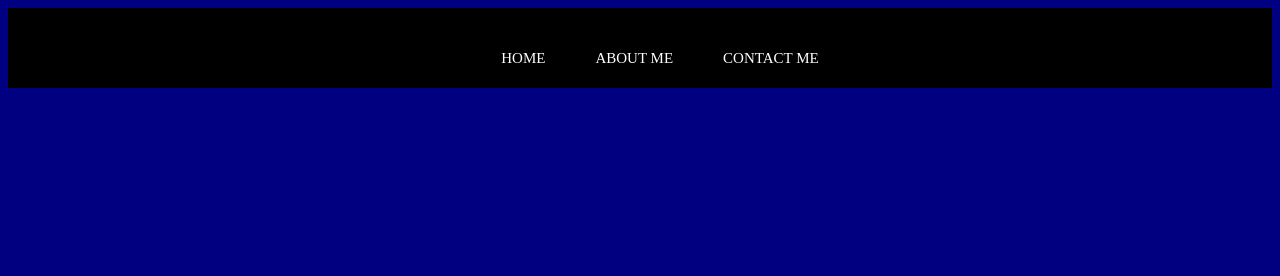
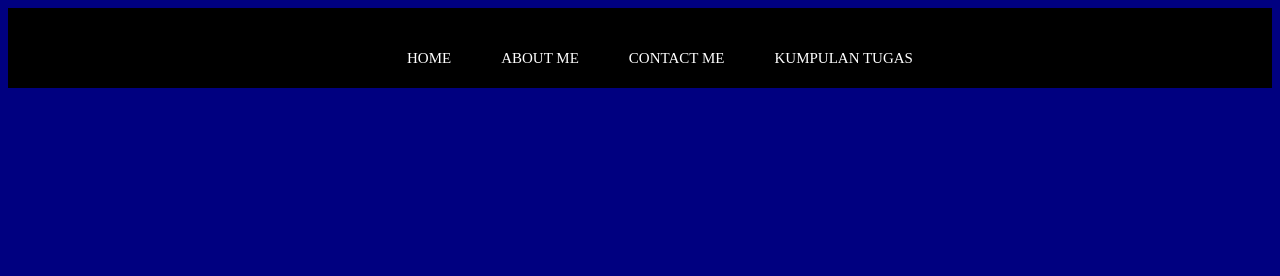
Before and after one commit to Rafi-Muhamad-Muflih/rainanda, a plain HTML site: page index.html in a window 1280 px wide. Shown: the top 276 px of the page. Drawn offline with Linux system fonts and the light colour scheme.

Commit message:
Update index.html

```diff
--- a/index.html
+++ b/index.html
@@ -31,6 +31,8 @@
           <li class="li-navbar">
             <a href="contact.html" class="a-navbar">CONTACT ME</a>
           </li>
+          <li class="li-navbar">
+            <a href="lat_css.html" class="a-navbar">KUMPULAN TUGAS</a>
         </ul>
       </div>
   <!-- NAVIGATION BAR SELESAI-->
```
